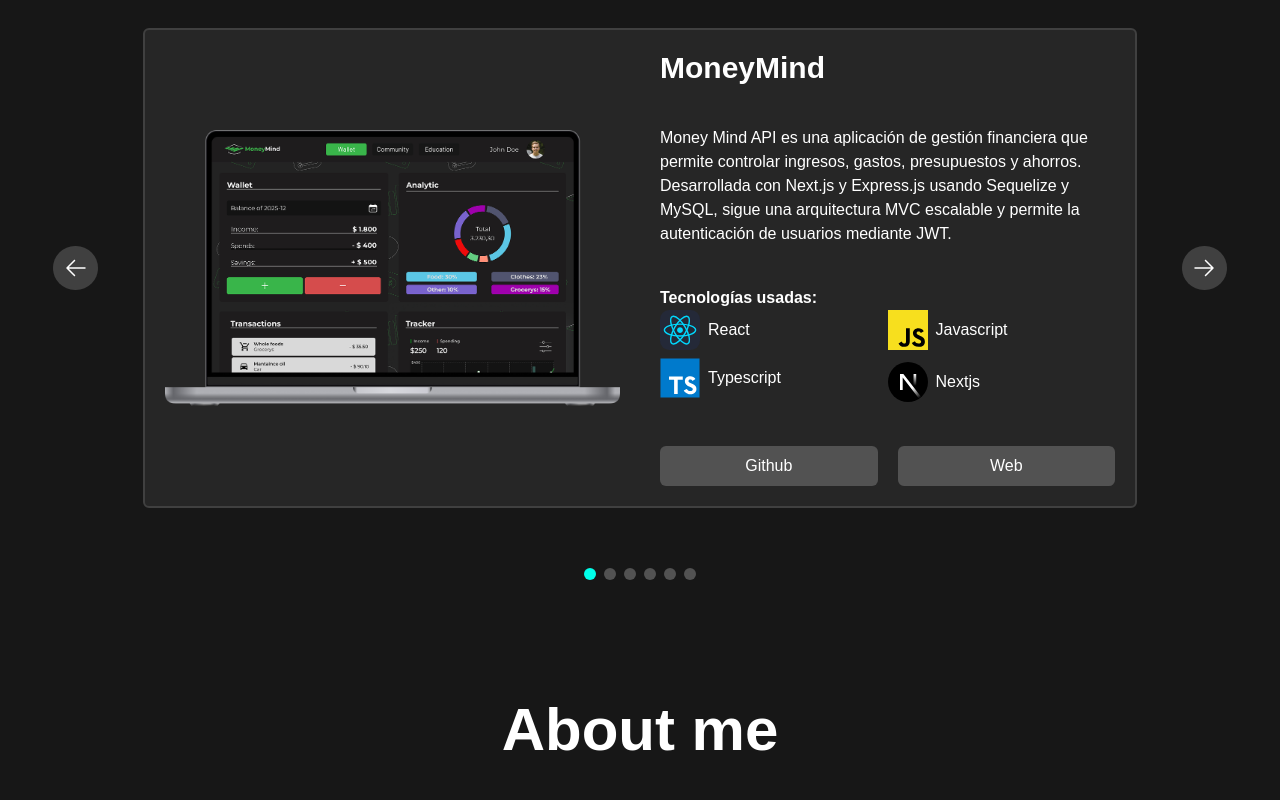
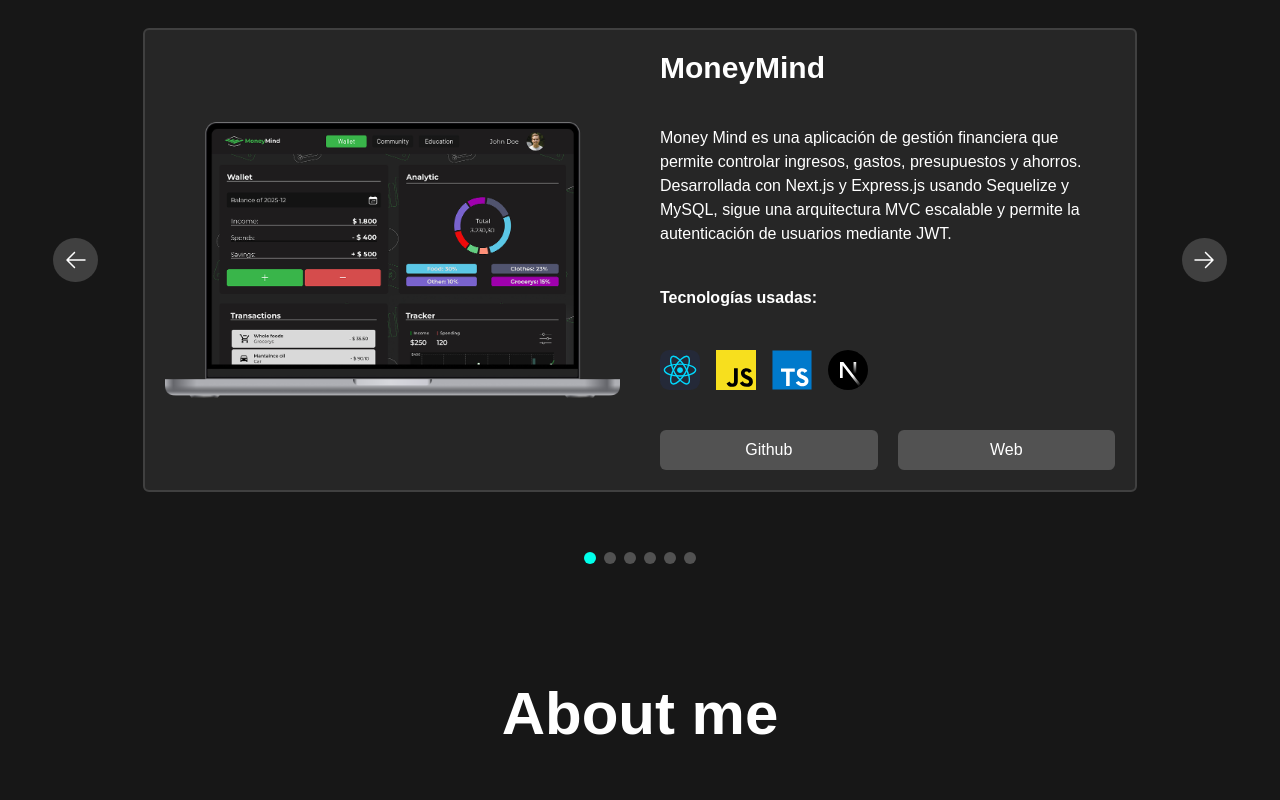
Before and after one commit to Lau-szutner/Lau-Szutner-Portfolio, a React (Vite) app: page / in a window 1280 px wide. Shown: the part 1000-1800 px from the top of the page. Built offline with nearby package versions, Linux system fonts and the light colour scheme; no server answers; a web font is replaced by a local one.

Commit message:
ajustes esteticos

```diff
--- a/src/App.tsx
+++ b/src/App.tsx
@@ -13,6 +13,7 @@
       <Header />
       <Projects />
       <AboutMe />
+
       <GitHubStats />
       <ContacMe />
     </>
--- a/src/components/contactMe/ContacMe.tsx
+++ b/src/components/contactMe/ContacMe.tsx
@@ -1,5 +1,6 @@
 import FormPanel from './FormPanel';
 import InfoPanel from './InfoPanel';
+
 const ContacMe = () => {
   return (
     <section className="py-20 w-full grid place-items-center" id="Contact">
--- a/src/components/data/data.ts
+++ b/src/components/data/data.ts
@@ -1,4 +1,13 @@
 // data.ts
+import icons from '../../assets/icons';
+
+// src/data/projectsData.ts
+import criptoMerch from '../../assets/projects/criptoMerch.png';
+import moneyMind from '../../assets/projects/moneyMind.png';
+import mrRobot from '../../assets/projects/mrRobot.png';
+import praga from '../../assets/projects/praga.png';
+import razer from '../../assets/projects/razer.png';
+import todoListVue from '../../assets/projects/todoListVue.png';
 
 export interface SocialLinks {
   github: string;
@@ -27,8 +36,22 @@
 export interface PortfolioData {
   personalInfo: PersonalInfo;
   skills: string[];
-  contact: Contact;
-  colors: Colors;
+}
+
+export type IconName = keyof typeof icons;
+
+export interface ProjectSkill {
+  iconName: IconName;
+  label: string;
+}
+
+export interface ProjectProps {
+  skills: ProjectSkill[];
+  image: string;
+  title: string;
+  body: string;
+  githubUrl: string;
+  webUrl: string;
 }
 
 export const portfolioData: PortfolioData = {
@@ -46,12 +69,81 @@
   },
 
   skills: ['React', 'Node.js', 'MongoDB', 'Express'],
-  contact: {
-    email: 'tuemail@example.com',
-    phone: '+54 9 11 1234-5678',
+};
+
+export const projects: ProjectProps[] = [
+  {
+    title: 'MoneyMind',
+    body: 'Money Mind es una aplicación de gestión financiera que permite controlar ingresos, gastos, presupuestos y ahorros. Desarrollada con Next.js y Express.js usando Sequelize y MySQL, sigue una arquitectura MVC escalable y permite la autenticación de usuarios mediante JWT.',
+    image: moneyMind,
+    skills: [
+      { iconName: 'react', label: 'React' },
+      { iconName: 'javascript', label: 'Javascript' },
+      { iconName: 'typescript', label: 'Typescript' },
+      { iconName: 'nextjs', label: 'Nextjs' },
+    ],
+    webUrl: 'https://github.com/Lau-szutner/Money-Mind',
+    githubUrl: 'https://github.com/Lau-szutner/Money-Mind',
   },
-  colors: {
-    tint: '#ff0022',
-    // tint: 'var(--tint)',
+  {
+    title: 'Mr Robot Fan Page',
+    image: mrRobot,
+    body: 'Mr Robot Fan Page – One of my first web projects showcasing HTML, CSS, responsive design, and creative layout inspired by the TV series Mr Robot.  ',
+    skills: [
+      { iconName: 'html', label: 'HTML' },
+      { iconName: 'css', label: 'CSS' },
+      { iconName: 'javascript', label: 'JAVASCRIPT' },
+    ],
+    webUrl: 'https://lau-szutner.github.io/Praga-React/',
+    githubUrl: 'https://github.com/Lau-szutner/Praga-React',
   },
-};
+  {
+    title: 'To-do List Vue',
+    image: todoListVue,
+    body: 'This project is a To-Do List application developed using Vue.js. It enables users to add, edit, and delete tasks with seamless data persistence via Local Storage.',
+    skills: [
+      { iconName: 'Vue', label: 'VUE' },
+      { iconName: 'html', label: 'HTML' },
+      { iconName: 'javascript', label: 'JAVASCRIPT' },
+      { iconName: 'css', label: 'CSS' },
+    ],
+    webUrl: 'https://lau-szutner.github.io/Todo-list-vue/',
+    githubUrl: 'https://github.com/Lau-szutner/Todo-list-vue',
+  },
+  {
+    title: 'E-comerce Razer',
+    image: razer,
+    body: 'Este proyecto es un sitio web de comercio electrónico desarrollado en Bootstrap para la venta de productos de la marca Razer. Especificamente diseñado para ser utilizado como un proyecto universitario para https://davinci.edu.ar/',
+    skills: [
+      { iconName: 'html', label: 'HTML' },
+      { iconName: 'css', label: 'CSS' },
+    ],
+    webUrl: 'https://lau-szutner.github.io/Razer-Bootsrap/',
+    githubUrl: 'https://github.com/Lau-szutner/Razer-Bootsrap',
+  },
+  {
+    title: 'Cripto Merch',
+    image: criptoMerch,
+    body: 'E-commerce website dedicated to selling cryptocurrency-themed merchandise. This project was created as a university assignment to practice Bootstrap, HTML, and CSS, while building a modern and responsive online store.',
+    skills: [
+      { iconName: 'html', label: 'HTML' },
+      { iconName: 'Bootstrap', label: 'Bootstrap' },
+      { iconName: 'css', label: 'CSS' },
+    ],
+    webUrl: 'https://lau-szutner.github.io/Cripto-Merch/',
+    githubUrl: 'https://github.com/Lau-szutner/Cripto-Merch',
+  },
+
+  {
+    title: 'Praga',
+    image: praga,
+    body: 'Mr Robot Fan Page – One of my first web projects showcasing HTML, CSS, responsive design, and creative layout inspired by the TV series Mr Robot.  ',
+    skills: [
+      { iconName: 'html', label: 'HTML' },
+      { iconName: 'css', label: 'CSS' },
+      { iconName: 'javascript', label: 'JAVASCRIPT' },
+    ],
+    webUrl: 'https://lau-szutner.github.io/Mr-Robot-Web-Page/',
+    githubUrl: 'https://github.com/Lau-szutner/Mr-Robot-Web-Page',
+  },
+];
--- a/src/components/data/projectsData.ts
+++ /dev/null
@@ -1,86 +0,0 @@
-// src/data/projectsData.ts
-import criptoMerch from '../../assets/projects/criptoMerch.png';
-import moneyMind from '../../assets/projects/moneyMind.png';
-import mrRobot from '../../assets/projects/mrRobot.png';
-import praga from '../../assets/projects/praga.png';
-import razer from '../../assets/projects/razer.png';
-import todoListVue from '../../assets/projects/todoListVue.png';
-
-import { ProjectProps } from './types';
-
-export const projects: ProjectProps[] = [
-  {
-    title: 'MoneyMind',
-    body: 'Money Mind API es una aplicación de gestión financiera que permite controlar ingresos, gastos, presupuestos y ahorros. Desarrollada con Next.js y Express.js usando Sequelize y MySQL, sigue una arquitectura MVC escalable y permite la autenticación de usuarios mediante JWT.',
-    image: moneyMind,
-    skills: [
-      { iconName: 'react', label: 'React' },
-      { iconName: 'javascript', label: 'Javascript' },
-      { iconName: 'typescript', label: 'Typescript' },
-      { iconName: 'nextjs', label: 'Nextjs' },
-    ],
-    webUrl: 'nnn',
-    githubUrl: 'https://github.com/Lau-szutner/Money-Mind',
-  },
-  {
-    title: 'Mr Robot Fan Page',
-    image: mrRobot,
-    body: 'Mr Robot Fan Page – One of my first web projects showcasing HTML, CSS, responsive design, and creative layout inspired by the TV series Mr Robot.  ',
-    skills: [
-      { iconName: 'html', label: 'HTML' },
-      { iconName: 'css', label: 'CSS' },
-      { iconName: 'javascript', label: 'JAVASCRIPT' },
-    ],
-    webUrl: 'https://lau-szutner.github.io/Praga-React/',
-    githubUrl: 'https://github.com/Lau-szutner/Praga-React',
-  },
-  {
-    title: 'To-do List Vue',
-    image: todoListVue,
-    body: 'This project is a To-Do List application developed using Vue.js. It enables users to add, edit, and delete tasks with seamless data persistence via Local Storage.',
-    skills: [
-      { iconName: 'Vue', label: 'VUE' },
-      { iconName: 'html', label: 'HTML' },
-      { iconName: 'javascript', label: 'JAVASCRIPT' },
-      { iconName: 'css', label: 'CSS' },
-    ],
-    webUrl: 'https://lau-szutner.github.io/Todo-list-vue/',
-    githubUrl: 'https://github.com/Lau-szutner/Todo-list-vue',
-  },
-  {
-    title: 'E-comerce Razer',
-    image: razer,
-    body: 'Este proyecto es un sitio web de comercio electrónico desarrollado en Bootstrap para la venta de productos de la marca Razer. Especificamente diseñado para ser utilizado como un proyecto universitario para https://davinci.edu.ar/',
-    skills: [
-      { iconName: 'html', label: 'HTML' },
-      { iconName: 'css', label: 'CSS' },
-    ],
-    webUrl: 'https://lau-szutner.github.io/Razer-Bootsrap/',
-    githubUrl: 'https://github.com/Lau-szutner/Razer-Bootsrap',
-  },
-  {
-    title: 'Cripto Merch',
-    image: criptoMerch,
-    body: 'E-commerce website dedicated to selling cryptocurrency-themed merchandise. This project was created as a university assignment to practice Bootstrap, HTML, and CSS, while building a modern and responsive online store.',
-    skills: [
-      { iconName: 'html', label: 'HTML' },
-      { iconName: 'Bootstrap', label: 'Bootstrap' },
-      { iconName: 'css', label: 'CSS' },
-    ],
-    webUrl: 'https://lau-szutner.github.io/Cripto-Merch/',
-    githubUrl: 'https://github.com/Lau-szutner/Cripto-Merch',
-  },
-
-  {
-    title: 'Praga',
-    image: praga,
-    body: 'Mr Robot Fan Page – One of my first web projects showcasing HTML, CSS, responsive design, and creative layout inspired by the TV series Mr Robot.  ',
-    skills: [
-      { iconName: 'html', label: 'HTML' },
-      { iconName: 'css', label: 'CSS' },
-      { iconName: 'javascript', label: 'JAVASCRIPT' },
-    ],
-    webUrl: 'https://lau-szutner.github.io/Mr-Robot-Web-Page/',
-    githubUrl: 'https://github.com/Lau-szutner/Mr-Robot-Web-Page',
-  },
-];
--- a/src/components/projects/Projects.tsx
+++ b/src/components/projects/Projects.tsx
@@ -1,6 +1,6 @@
 import { useState } from 'react';
 import ProjectCard from './ProjectsCard';
-import { projects } from '../data/projectsData.ts';
+import { projects } from '@/components/data/data';
 
 const Projects = () => {
   const [current, setCurrent] = useState(0);
--- a/src/components/projects/ProjectsCard.tsx
+++ b/src/components/projects/ProjectsCard.tsx
@@ -1,5 +1,5 @@
 import icons from '../../assets/icons';
-import { ProjectProps } from '../data/types';
+import { ProjectProps } from '@/components/data/data';
 
 const ProjectCard: React.FC<ProjectProps> = ({
   skills,
@@ -23,16 +23,18 @@
 
           <div>
             <p className="font-bold">Tecnologías usadas:</p>
-            <ul className="space-y-2 grid sm:grid-cols-2">
+            <ul className="flex flex-wrap gap-4 mt-10 min-w-0">
               {skills.map((skill, index) => {
                 const Icon = icons[skill.iconName];
                 const iconClass =
-                  skill.iconName === 'Bootstrap' ? 'w-12 h-12' : 'w-10 h-10';
+                  skill.iconName === 'Bootstrap' ? 'w-10 h-10' : 'w-10 h-10';
 
                 return (
                   <li key={index} className="flex items-center gap-2">
-                    <Icon className={iconClass} />
-                    <span>{skill.label}</span>
+                    <span className="flex items-center justify-center">
+                      <Icon className={iconClass} />
+                    </span>
+                    {/* <span className="flex items-center">{skill.label}</span> */}
                   </li>
                 );
               })}
```
Also changed, not shown: src/components/contactMe/InfoPanel.tsx (+15 -15 lines), src/components/data/types.ts (deleted, +0 -19 lines).
